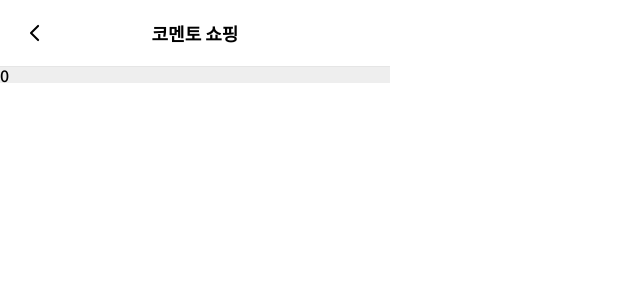
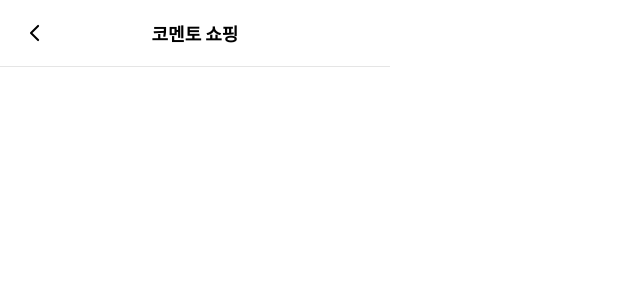
Before and after one commit to BB-choi/comento-shop, a React (Create React App) app: page /product/0 in a window 1280 px wide. Shown: the top 300 px of the page, without its empty margins (0-640 px from the left). Built offline with nearby package versions, Linux system fonts and the light colour scheme.

Commit message:
feat: 상품 상세 페이지 썸네일 영역 구현

```diff
--- /dev/null
+++ b/src/components/Main/ProductThumbnail/Thumbnail.js
@@ -0,0 +1,7 @@
+import styled from "styled-components";
+
+const Thumbnail = styled.img`
+  width: 100%;
+`;
+
+export default Thumbnail;
--- /dev/null
+++ b/src/components/Main/ProductThumbnail/index.jsx
@@ -0,0 +1,7 @@
+import Thumbnail from "./Thumbnail";
+
+const ProductThumbnail = ({ src, alt }) => {
+  return <Thumbnail src={src} alt={alt} />;
+};
+
+export default ProductThumbnail;
--- a/src/pages/Container.js
+++ b/src/pages/Container.js
@@ -1,7 +1,7 @@
 import styled from "styled-components";
 
 const Container = styled.div`
-  width: 390px;
+  max-width: 390px;
   font-family: "Noto Sans KR", sans-serif;
   background-color: ${({ theme: { color } }) => color.gray05};
 `;
--- a/src/pages/ProductDetail.jsx
+++ b/src/pages/ProductDetail.jsx
@@ -1,14 +1,22 @@
+import { useEffect, useState } from "react";
 import { useParams } from "react-router-dom";
 import Header from "../components/Header";
+import ProductThumbnail from "../components/Main/ProductThumbnail";
+import { getProductDetail } from "../data/mockData";
 import Container from "./Container";
 
 const ProductDetail = () => {
   const { productId } = useParams();
+  const [product, setProduct] = useState();
+
+  useEffect(() => setProduct(getProductDetail(productId)), [productId]);
 
   return (
     <Container>
       <Header />
-      <p>{productId}</p>
+      {product && (
+        <ProductThumbnail src={product.thumbnail} alt={product.name} />
+      )}
     </Container>
   );
 };
```
